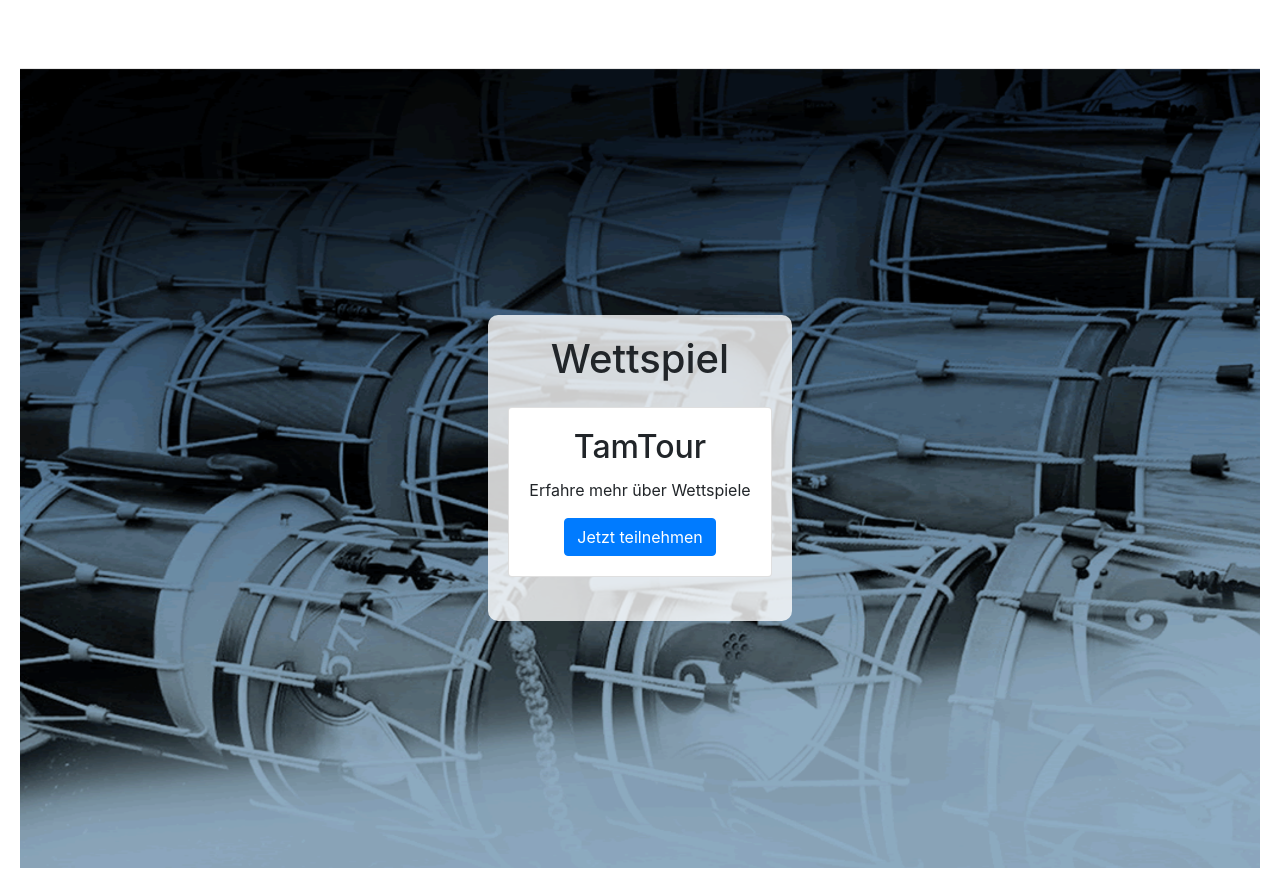
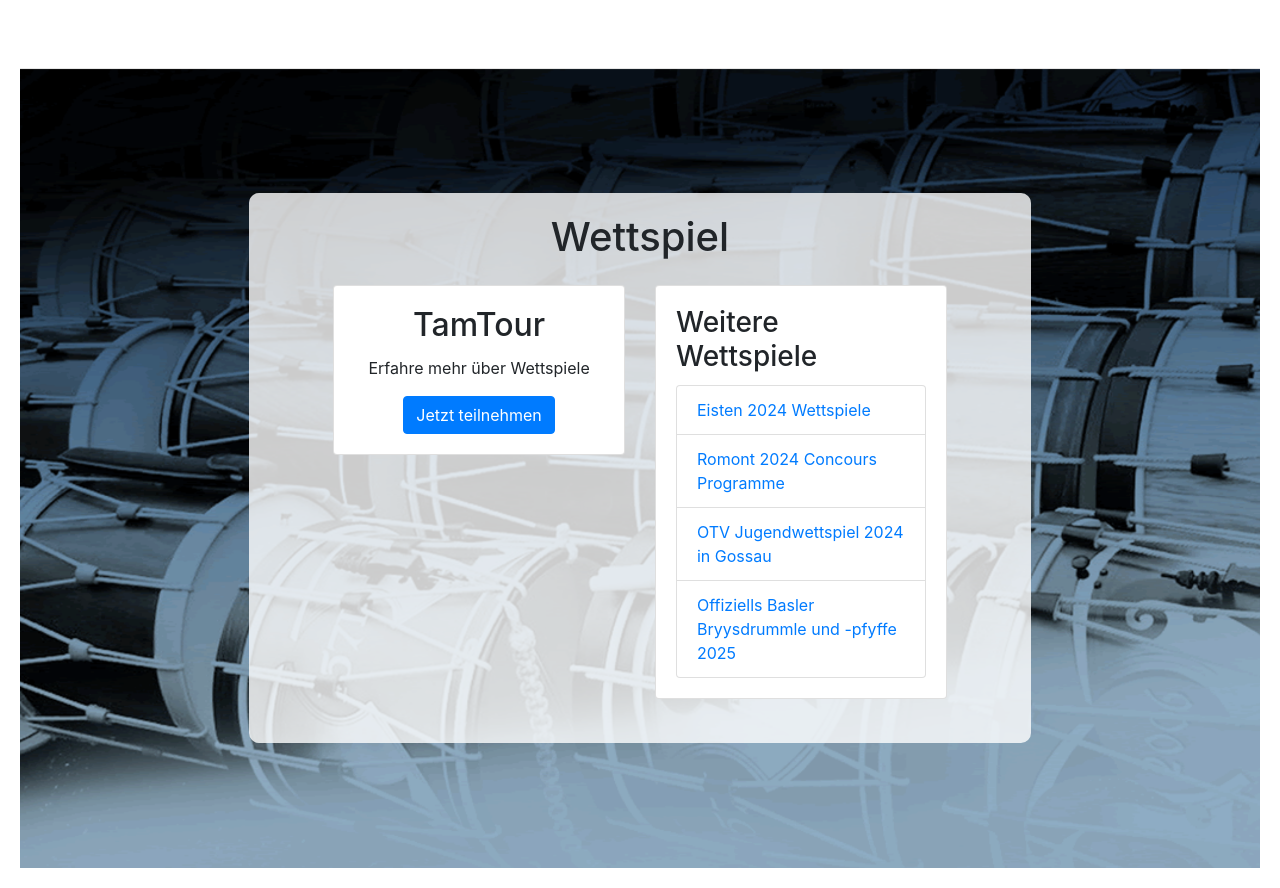
Before and after one commit to amigadi01/Project, a Flask app: page /wettspiel in a window 1280 px wide. Shown: the part 56-944 px from the top of the page. Run offline with Flask 3, Linux system fonts and the light colour scheme; a user stored in the database is signed in; some libraries are stand-ins or nearby versions.

Commit message:
wettspiel idee

```diff
--- a/website/templates/wettspiel.html
+++ b/website/templates/wettspiel.html
@@ -7,7 +7,9 @@
     <div class="content text-center">
         <h1 class="mb-4">Wettspiel</h1>
 
+        <div class="row justify-content-center">
             <!-- Description Section -->
+            <div class="col-md-5">
                 <div class="card mb-4">
                     <div class="card-body text-center">
                         <h2 class="card-title">TamTour</h2>
@@ -16,5 +18,31 @@
                     </div>
                 </div>
             </div>
+
+            <!-- Links Section -->
+            <div class="col-md-5">
+                <div class="card mb-4">
+                    <div class="card-body text-left">
+                        <h3 class="card-title">Weitere Wettspiele</h3>
+                        <ul class="list-group">
+                            <li class="list-group-item">
+                                <a href="https://eisten2024.ch/wettspiele/" target="_blank">Eisten 2024 Wettspiele</a>
+                            </li>
+                            <li class="list-group-item">
+                                <a href="https://www.romont-2024.ch/concours-programme" target="_blank">Romont 2024 Concours Programme</a>
+                            </li>
+                            <li class="list-group-item">
+                                    <a href="https://www.romont-2024.ch/concours-programme" target="_blank">OTV Jugendwettspiel 2024 in Gossau</a>
+                            </li>
+                            <li class="list-group-item">
+                                <a href="https://www.offiziells.ch/offiziells-2025/" target="_blank">Offiziells Basler Bryysdrummle und -pfyffe 2025</a>
+                            </li>
+                                <!-- Füge hier weitere Links hinzu -->
+                        </ul>
+                    </div>
+                </div>
+            </div>
+        </div>
+    </div>
 </div>
 {% endblock %}
```
Also changed, not shown: instance/your_database.db. Lines whose indentation alone changed are shown as unchanged.
